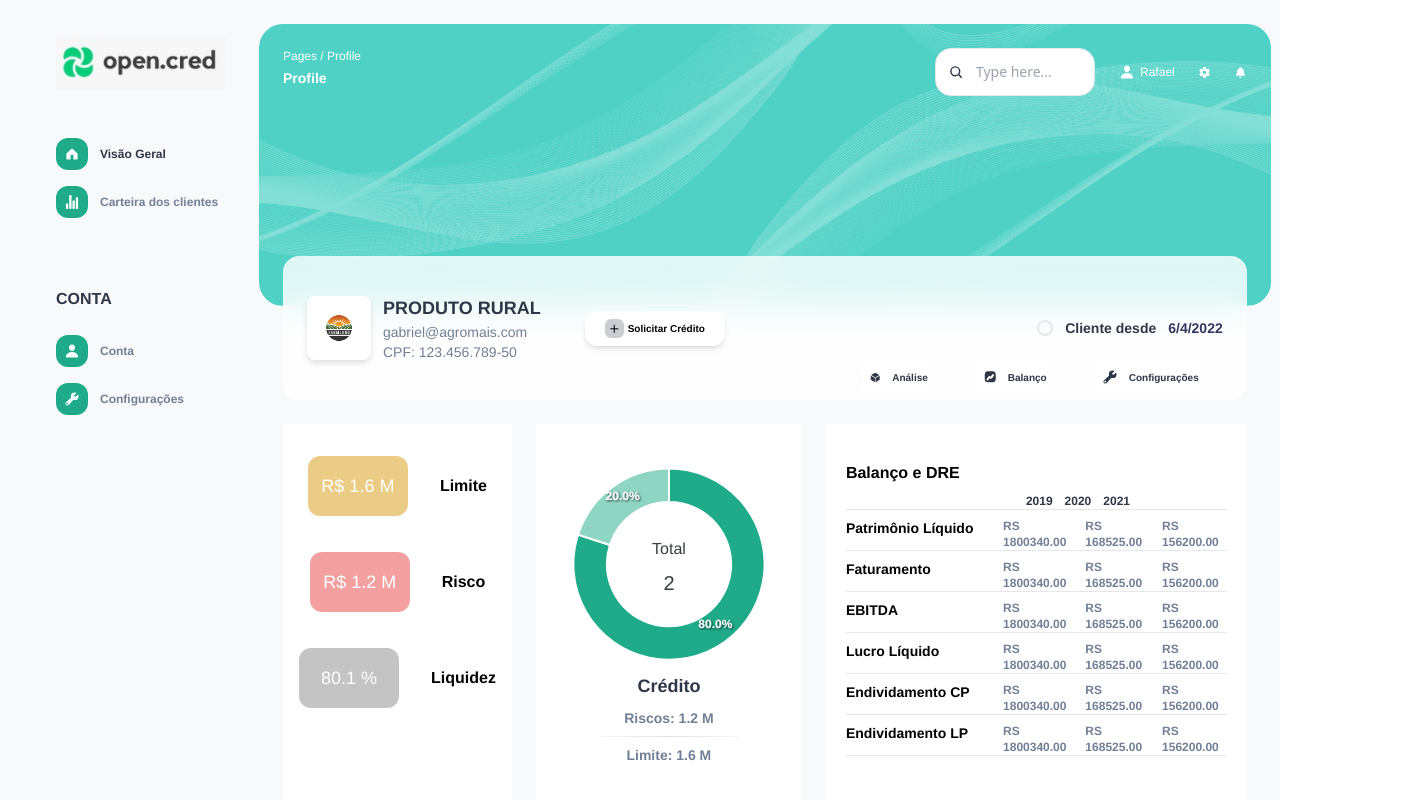
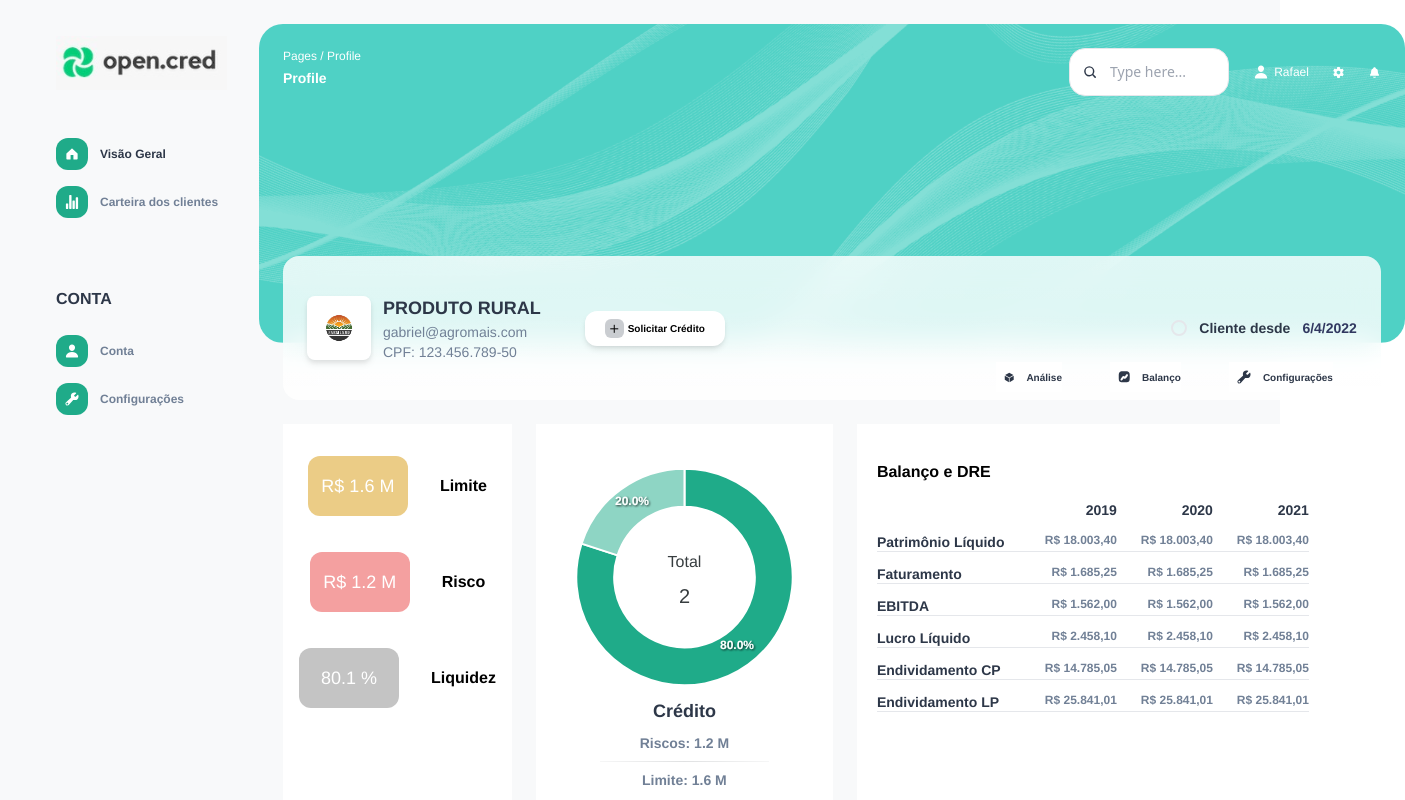
Before and after one commit to doubleyooz/react-chart-dashboard, a React (Create React App) app: page / in a window 1280 px wide. Shown: the top 800 px of the page, 1405 px wide, since content can reach past the window. Built offline with nearby package versions, Linux system fonts and the light colour scheme.

Commit message:
refactor: using columns and scrolling

```diff
--- a/src/components/SpreadSheet.tsx
+++ b/src/components/SpreadSheet.tsx
@@ -1,44 +1,73 @@
 interface Props {
     title: string;
-    values: number[];
+    values: string[];
     isLabel?: boolean;
+    isTail?: boolean;
 }
 
-const Line: React.FC<Props> = ({ title, values, isLabel }) => {
+const formatString = (str: string, index: number): string => {
+    let integers = str.slice(0, index);
+    let decimals = str.slice(index);
+
+    return integers.replace(/(\d)(?=(\d{3})+(?!\d))/g, '$1.') + ',' + decimals;
+};
+
+const Column: React.FC<Props> = ({ title, values, isLabel, isTail }) => {
     return (
-        <div className="flex gap-5 border-b-[1px] my-2">
-            <span className="w-40 text-xs xl:text-sm 2xl:text-base font-bold">{title}</span>
-            <div className="flex text-skin-solid gap-3 items-center">
+        <div className={`${isLabel ? 'w-36': 'w-24'} flex flex-col text-skin-solid gap-3 items-center`}>
+            <span
+                className={`${
+                    title === '' ? 'h-5' : ''
+                } w-24 text-xs xl:text-sm 2xl:text-base font-bold text-right`}
+            >
+                {title}
+            </span>
             {values.map((value, i) => (
                 <span
                     className={`${
                         isLabel
-                                ? 'text-right font-bold text-skin-solid'
-                                : 'text-skin-mild'
-                        } text-xs  font-bold`}
+                            ? 'font-bold text-skin-solid text-sm'
+                            : 'text-skin-mild text-xs text-right'
+                    }  h-5 font-bold border-b-[1px] w-full`}
                 >
-                        {isLabel ? value : `RS ${value.toFixed(2)}`}
+                    {isLabel
+                        ? value
+                        : `R$ ${formatString(value, value.length-2)}`}
                 </span>
             ))}
+        </div>
+    );
+};
+
+const SpreadSheet: React.FC<{ title: string }> = ({ title }) => {
+    const info = [1800340, 168525, 156200, 245810, 1478505, 2584101];
+    let data = info.map(item => item.toString())
+
+    return (
+        <div className="flex flex-col bg-skin-white px-5 py-9 w-[332px] xl:w-[524px]">
+            <span className="font-bold mb-4">{title}</span>
+            <div className="flex ">
+                <Column
+                    title={''}
+                    values={[
+                        'Patrimônio Líquido',
+                        'Faturamento',
+                        'EBITDA',
+                        'Lucro Líquido',
+                        'Endividamento CP',
+                        'Endividamento LP',
+                    ]}
+                    isLabel={true}
+                />
+                <div className="flex overflow-x-scroll scrollbar-hide">
+                <Column title={'2019'} values={data} />
+                <Column title={'2020'} values={data} />
+                <Column title={'2021'} values={data} isTail={true} />
+                </div>
+
             </div>
         </div>
     );
 };
 
-const SpreadSheet: React.FC<{ title: string }> = ({ title }) => {
-    const data = [1800340, 168525, 156200];
-    return (
-        <div className="bg-skin-white px-5 py-9">
-            <span className="font-bold mb-4">{title}</span>
-            <Line title={''} values={[2019, 2020, 2021]} isLabel={true}/>
-            <Line title={'Patrimônio Líquido'} values={data} />
-            <Line title={'Faturamento'} values={data} />
-            <Line title={'EBITDA'} values={data} />
-            <Line title={'Lucro Líquido'} values={data} />
-            <Line title={'Endividamento CP'} values={data} />
-            <Line title={'Endividamento LP'} values={data} />
-        </div>
-    );
-};
-
 export default SpreadSheet;
```
Lines whose indentation alone changed are shown as unchanged.
